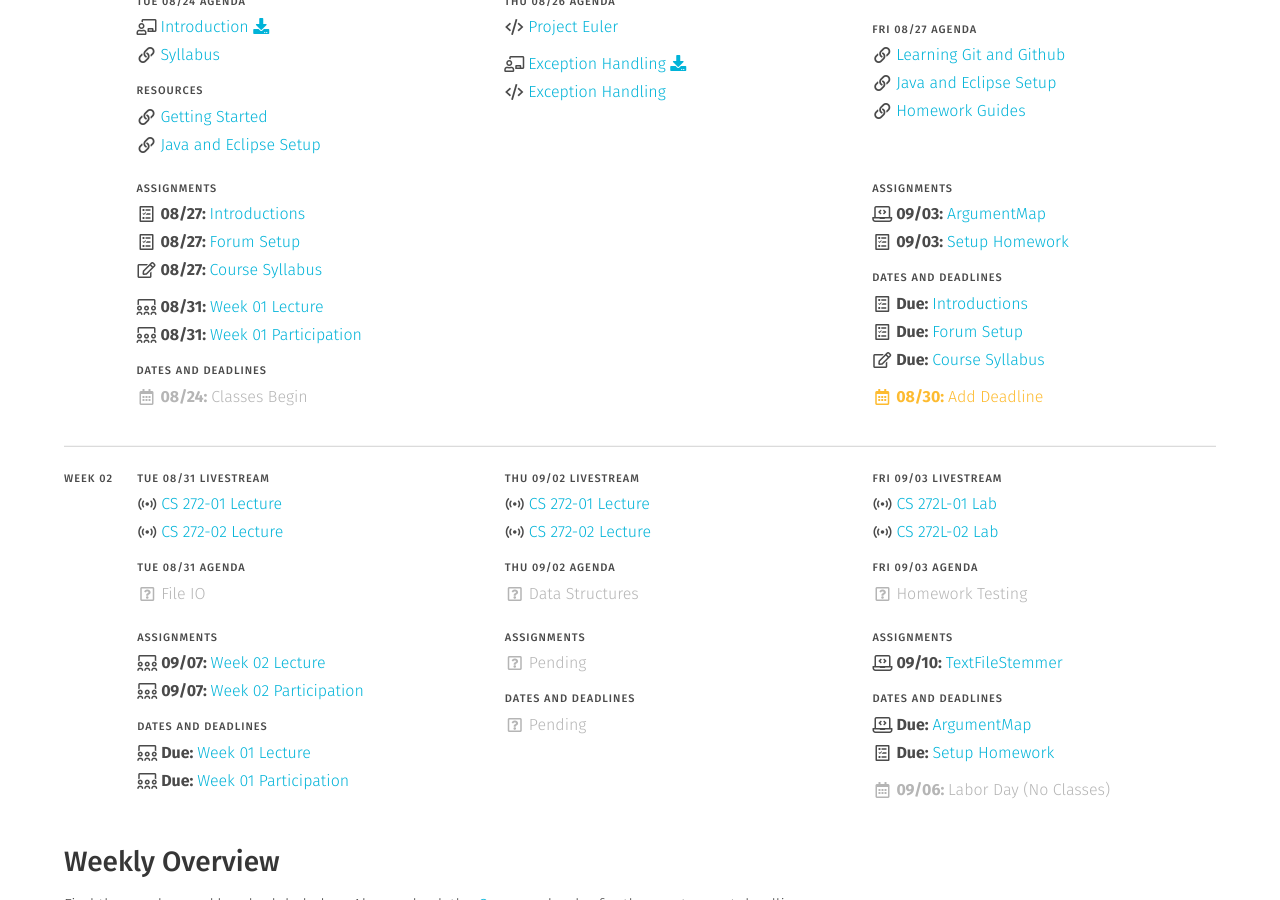
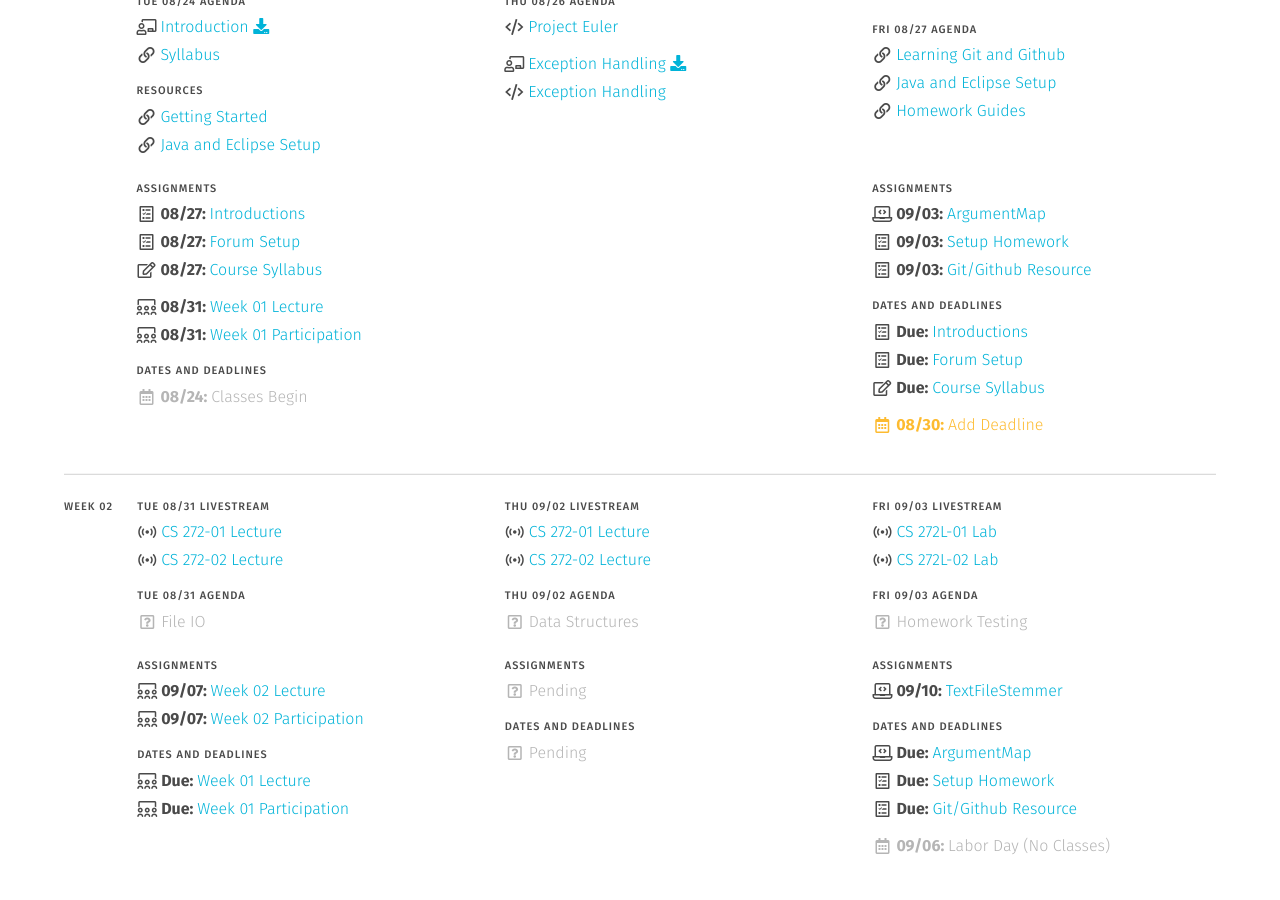
Before and after one commit to usf-cs272-fall2021/usf-cs272-fall2021.github.io, a Jekyll site: the page built from index.md, in a window 1280 px wide and 900 px high, scrolled down 645 px. Built offline with Jekyll 4.4.1, drawn with Linux system fonts in a browser that asks for light colours.

```diff
--- a/_data/participation.yml
+++ b/_data/participation.yml
@@ -15,3 +15,9 @@ homework_setup:
   text: 'Setup Homework'
   link: 'https://usfca.instructure.com/courses/1602551/assignments/7125754'
   date: 2021-09-03
+
+github_resource:
+  <<: *default
+  text: 'Git/Github Resource'
+  link: 'https://usfca.instructure.com/courses/1602551/assignments/7126537'
+  date: 2021-09-03
--- a/_data/schedule.yml
+++ b/_data/schedule.yml
@@ -144,6 +144,9 @@ weeks:
               - file: 'participation'
                 name: 'homework_setup'
 
+              - file: 'participation'
+                name: 'github_resource'
+
           - <<: *deadlines
             items:
               - file: 'participation'
@@ -230,6 +233,9 @@ weeks:
 
               - file: 'participation'
                 name: 'homework_setup'
+
+              - file: 'participation'
+                name: 'github_resource'
 
               - text: 'Labor Day (No Classes)'
                 date: 2021-09-06
```
